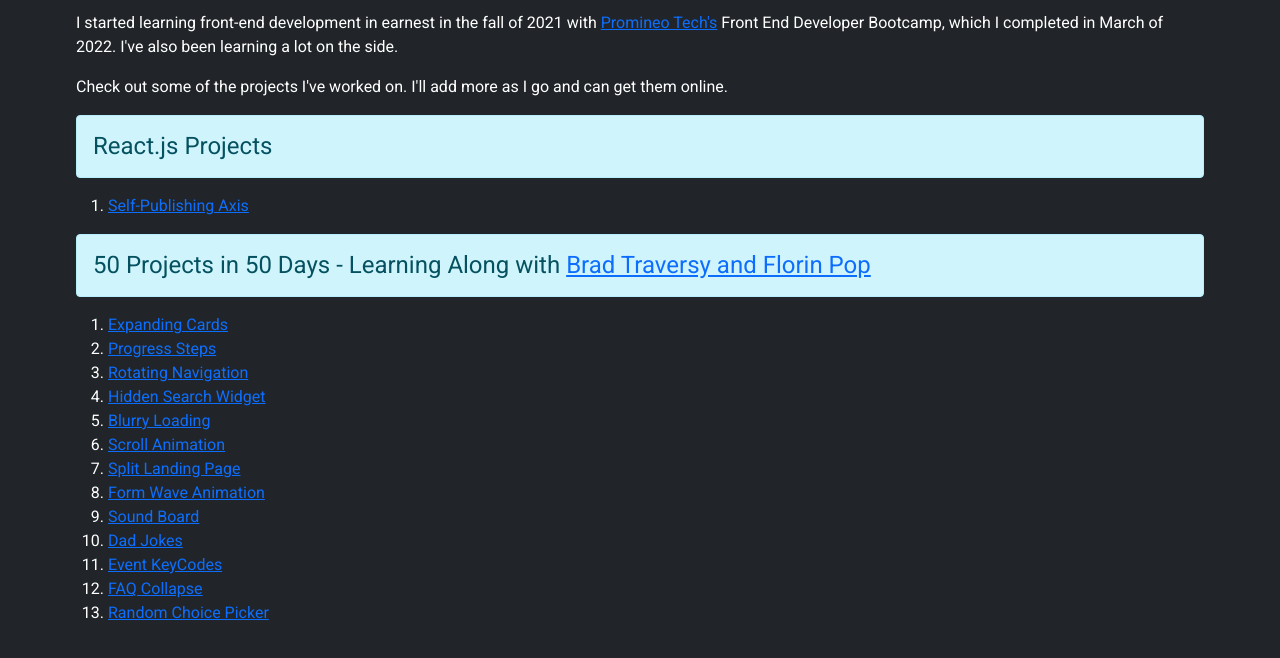
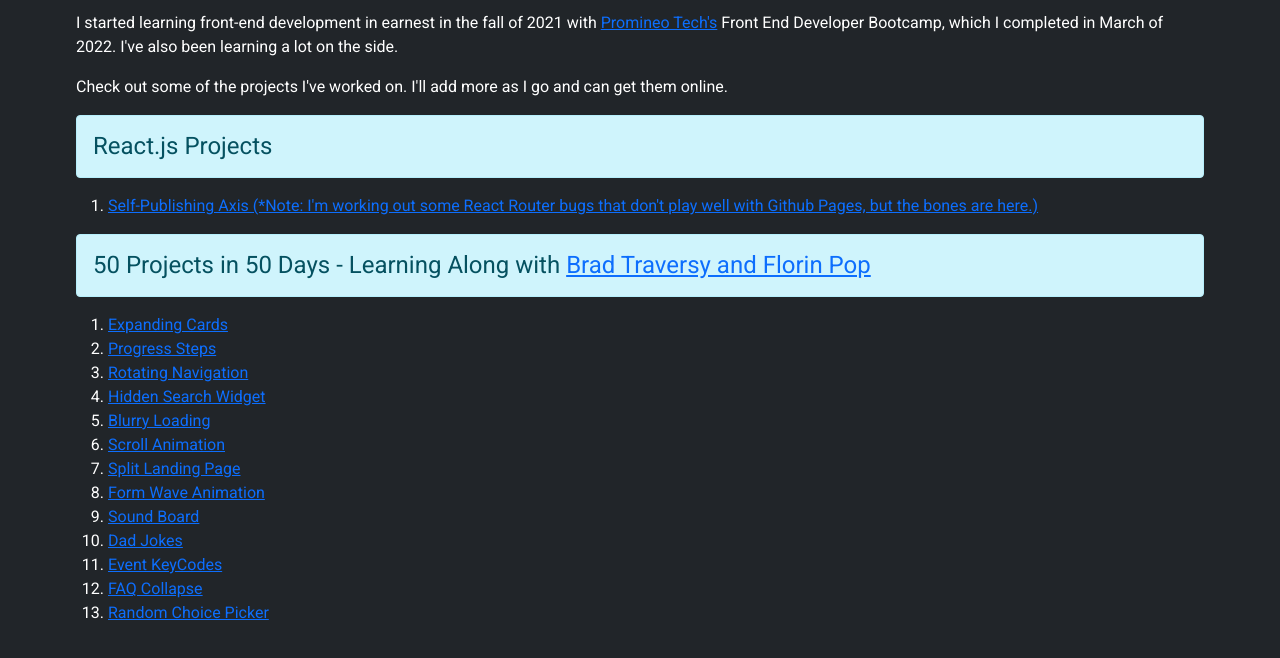
Before and after one commit to XanderWitch/XanderWitch.github.io, a website: page index.html in a window 1280 px wide. Shown: the part 246-904 px from the top of the page. Drawn offline with nearby package versions, Linux system fonts and the light colour scheme.

Commit message:
added notes about self-pub-axis

```diff
--- a/index.html
+++ b/index.html
@@ -59,7 +59,9 @@
 						href="https://xanderwitch.github.io/self-pub-axis/"
 						target="_blank"
 						rel="noopener noreferrer"
-						>Self-Publishing Axis</a
+						>Self-Publishing Axis (*Note: I'm working out some
+						React Router bugs that don't play well with Github
+						Pages, but the bones are here.)</a
 					>
 				</li>
 			</ol>
```
